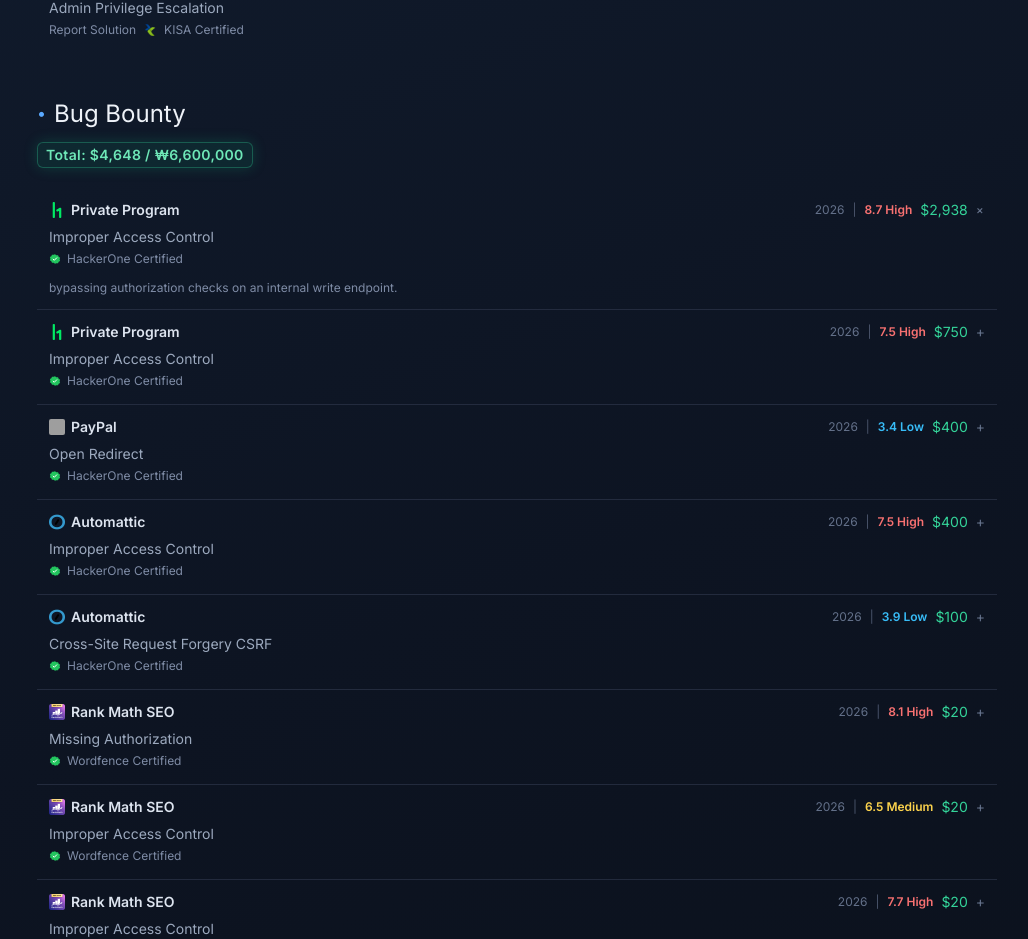
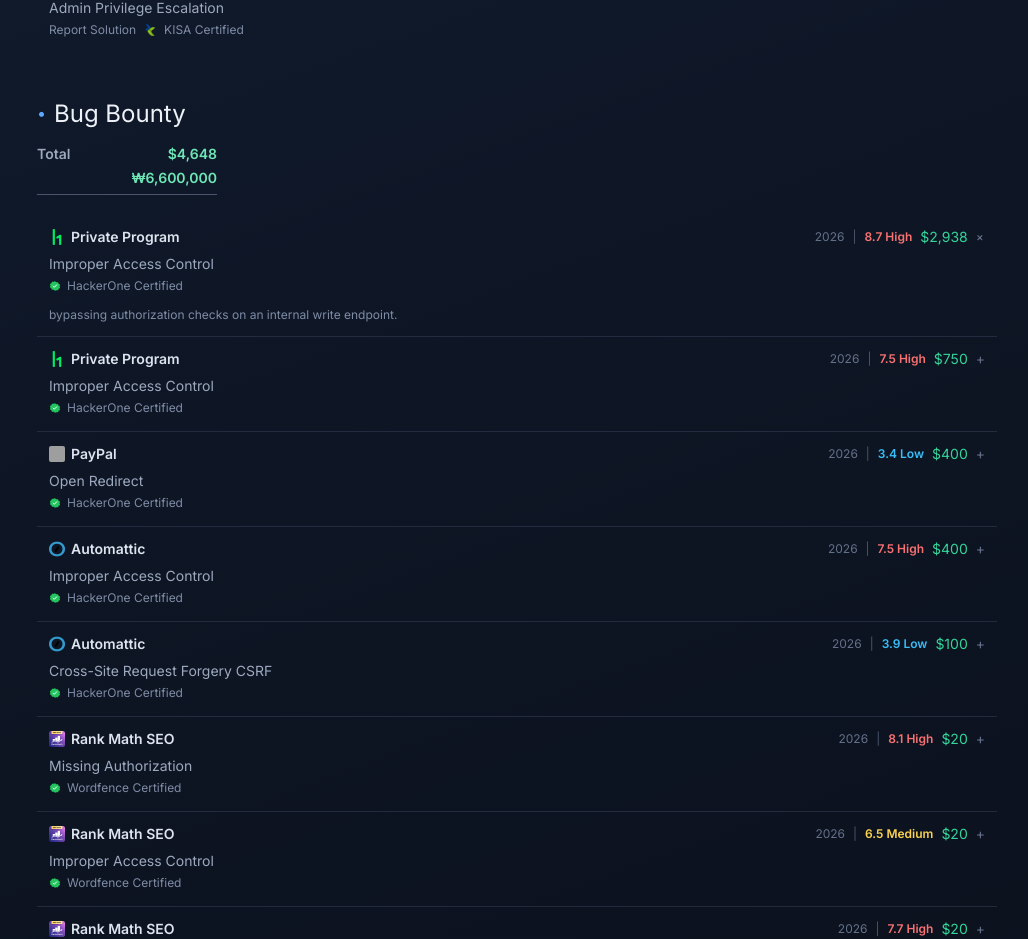
Before and after one commit to komi22/oolongeya, a Next.js app: page / in a window 1280 px wide. Shown: the part 1232-2171 px from the top of the page, without its empty margins (123-1151 px from the left). Built offline with nearby package versions, Linux system fonts and the light colour scheme; grey boxes are pictures that could not be loaded.

Commit message:
Format bounty total into two-line USD/KRW layout

```diff
--- a/app/page.js
+++ b/app/page.js
@@ -460,9 +460,15 @@
           <span className="-translate-y-px text-base leading-none text-accent">•</span>
           <span>Bug Bounty</span>
         </h2>
-        <p className="mt-3 inline-flex w-fit rounded-md border border-emerald-400/30 bg-emerald-500/10 px-2 py-0.5 font-ui text-sm font-semibold tracking-wide text-emerald-300 shadow-[0_0_14px_rgba(16,185,129,0.22)]">
-          Total: ${bountyTotalFormatted} / ₩{bountyTotalKrwFormatted}
-        </p>
+        <div className="mt-3 inline-block">
+          <div className="grid min-w-[180px] grid-cols-[auto_auto] gap-x-5 text-sm font-ui font-semibold leading-6">
+            <span className="text-ink-300">Total</span>
+            <span className="justify-self-end text-emerald-300">${bountyTotalFormatted}</span>
+            <span />
+            <span className="justify-self-end text-emerald-300">₩{bountyTotalKrwFormatted}</span>
+          </div>
+          <div className="mt-1 h-px w-full bg-ink-500/70" />
+        </div>
         <ul className="mt-5 divide-y divide-ink-700/60">
           {sortedBugBounties.map((item, idx) => {
             const isOpen = openBounty === idx;
```
